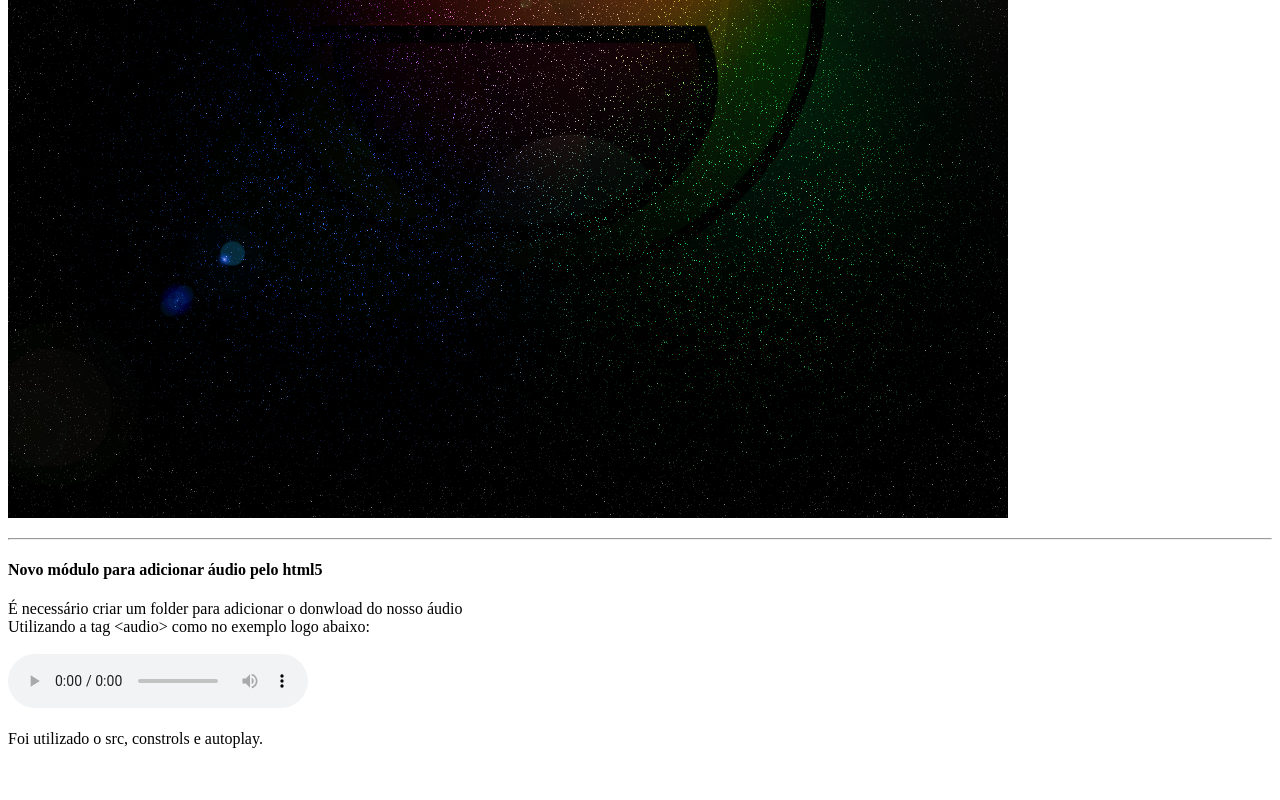
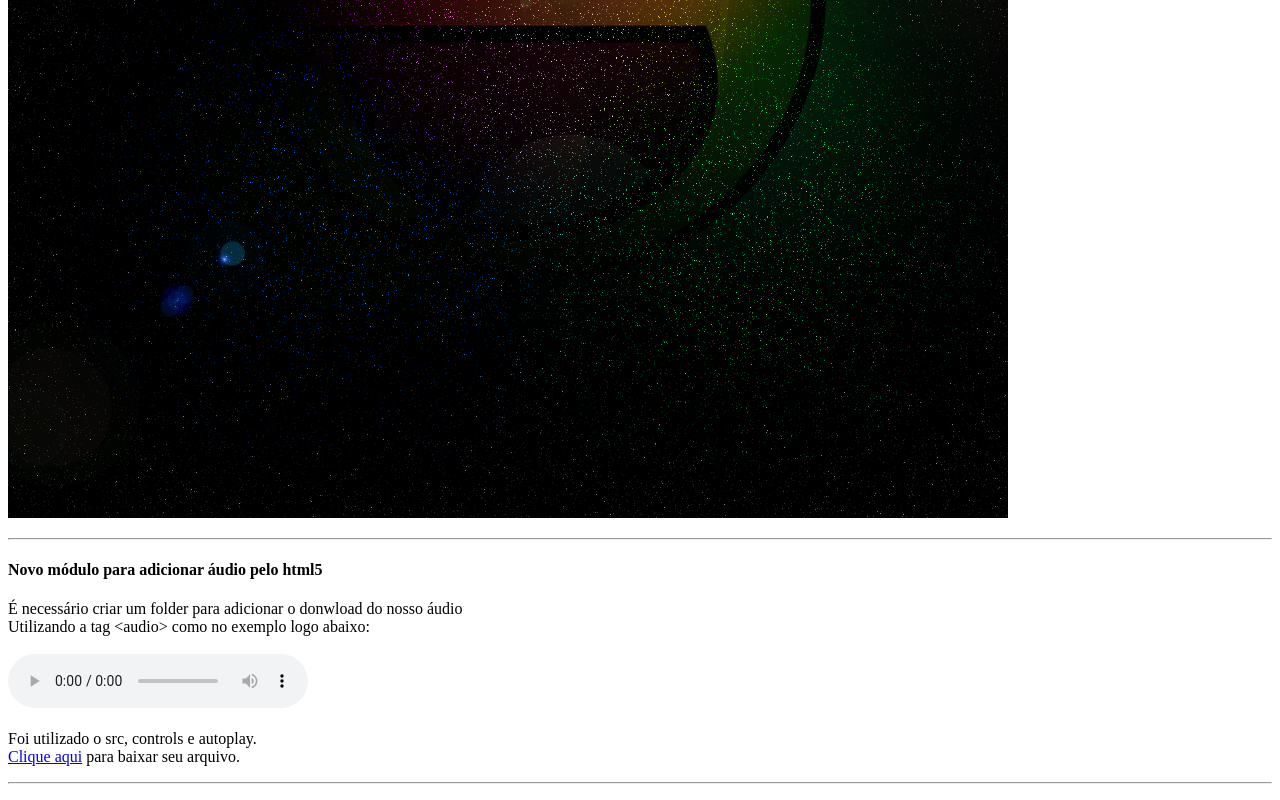
Before and after one commit to ViniciusEderman/Html-Css-Course, a plain HTML site: page Html-Css/index2.html in a window 1280 px wide. Shown: the part 1786-2586 px from the top of the page. Before the commit the page ends 2550 px from the top, so only its background shows below. Drawn offline with Linux system fonts and the light colour scheme.

Commit message:
Update index2.html

```diff
--- a/Html-Css/index2.html
+++ b/Html-Css/index2.html
@@ -115,10 +115,13 @@
         Utilizando a tag &lt;audio&gt; como no exemplo logo abaixo:
             <br>
             <br>
-          <audio src="./audio/Tell Me That I Can't (Clean) - NEFFEX.mp3" controls autoplay></audio>
+        <audio src="./audio/Tell Me That I Can't (Clean) - NEFFEX.mp3" controls autoplay type="audio/mp3"></audio>
             <br>
             <br>
-          Foi utilizado o src, constrols e autoplay.
+        Foi utilizado o src, controls e autoplay.
+            <br>
+        <a href="./audio/Tell Me That I Can't (Clean) - NEFFEX.mp3">Clique aqui</a> para baixar seu arquivo.
+      <hr>
     </p>
 </body>
 
```
Lines whose indentation alone changed are shown as unchanged.
